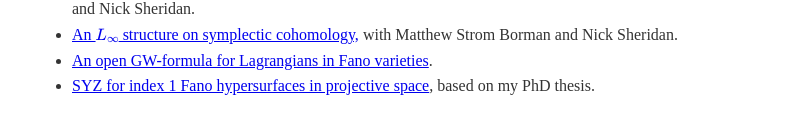
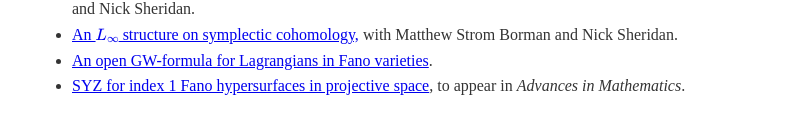
Before and after one commit to melalami/melalami.github.io, a plain HTML site: page index.html in a window 1280 px wide. Shown: the part 364-498 px from the top of the page, without its empty margins (48-859 px from the left). Drawn offline with nearby package versions, Linux system fonts and the light colour scheme.

Commit message:
indicated SYZ paper is accepted for publication by Advances

```diff
--- a/index.html
+++ b/index.html
@@ -87,7 +87,7 @@
         <li> <a href="https://arxiv.org/abs/2408.09163">An \(L_{\infty}\) structure on symplectic cohomology,</a>
             with Matthew Strom Borman and Nick Sheridan.</li>
         <li> <a href="https://arxiv.org/abs/2305.02102">An open GW-formula for Lagrangians in Fano varieties</a>.</li>
-        <li> <a href="https://arxiv.org/abs/2110.10728">SYZ for index 1 Fano hypersurfaces in projective space</a>, based on my PhD thesis.</li>
+        <li> <a href="https://arxiv.org/abs/2110.10728">SYZ for index 1 Fano hypersurfaces in projective space</a>, to appear in <i>Advances in Mathematics</i>.</li>
     </ul>
 </body>
 </html>
```
